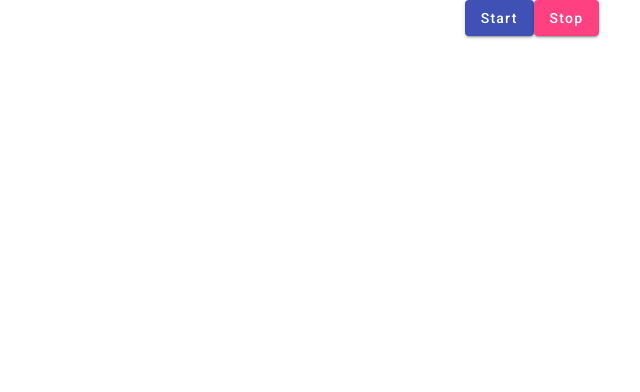
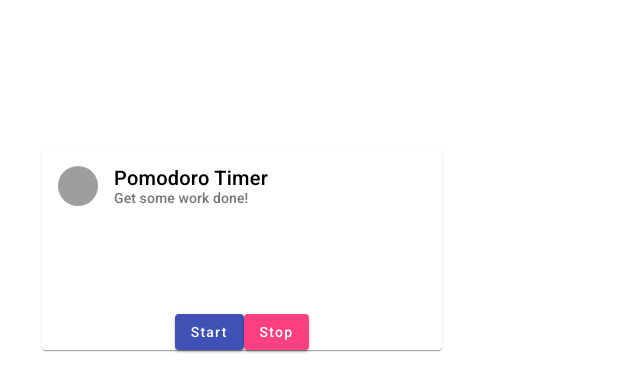
Before and after one commit to CAWilson94/pomodoro, an Angular app: page / in a window 1280 px wide. Shown: the top 392 px of the page, without its empty margins (108-748 px from the left). Built offline with nearby package versions, Linux system fonts and the light colour scheme; grey boxes are pictures that could not be loaded.

Commit message:
pretty card and styling for timer content basic

```diff
--- a/src/app/app.module.ts
+++ b/src/app/app.module.ts
@@ -1,12 +1,13 @@
 import { NgModule } from '@angular/core';
+import { MatCardModule } from '@angular/material/card';
 import { BrowserModule } from '@angular/platform-browser';
 import { MatButtonModule } from '@angular/material/button';
-
 import { AppRoutingModule } from './app-routing.module';
 import { AppComponent } from './app.component';
 import { PomodoroComponent } from './pomodoro/pomodoro.component';
 import { BrowserAnimationsModule } from '@angular/platform-browser/animations';
 import { TimerComponent } from './timer/timer.component';
+
 
 @NgModule({
   declarations: [
@@ -19,6 +20,7 @@ import { TimerComponent } from './timer/timer.component';
     AppRoutingModule,
     MatButtonModule,
     BrowserAnimationsModule,
+    MatCardModule,
   ],
   providers: [],
   bootstrap: [AppComponent]
--- a/src/app/timer/timer.component.html
+++ b/src/app/timer/timer.component.html
@@ -1,9 +1,18 @@
+<div class="outer-container">
+    <mat-card class="tomato-card">
+        <mat-card-header>
+            <div mat-card-avatar class="tomato-image"></div>
+            <mat-card-title>Pomodoro Timer</mat-card-title>
+            <mat-card-subtitle>Get some work done!</mat-card-subtitle>
+        </mat-card-header>
+        <mat-card-content class="display">
+            <h2>{{display}}</h2>
+        </mat-card-content>
         <div class="container">
             <div class="button-group">
                 <button mat-raised-button color="primary" (click)="start()">Start</button>
                 <button mat-raised-button color="accent" (click)="stop()">Stop</button>
             </div>
-    <div class="display">
-        {{display}}
         </div>
+    </mat-card>
 </div>
--- a/src/app/timer/timer.component.scss
+++ b/src/app/timer/timer.component.scss
@@ -10,6 +10,8 @@
     align-items: center;
     align-self: center;
     width: fit-content;
+    min-height: 32px;
+    padding: 30px;
 }
 
 
@@ -19,3 +21,19 @@
     align-content: center;
     flex-wrap: wrap-reverse;
 }
+
+.outer-container {
+    margin-left: 150px;
+    margin-top: 150px;
+}
+
+
+.tomato-card {
+    max-width: 400px;
+}
+
+.tomato-image {
+    background-image: url('https://i.pinimg.com/originals/e1/a1/17/e1a117e9cacfb963fbb70a805f3e0109.jpg');
+    background-size: cover;
+    justify-content: center;
+}
```
Lines whose indentation alone changed are shown as unchanged.
